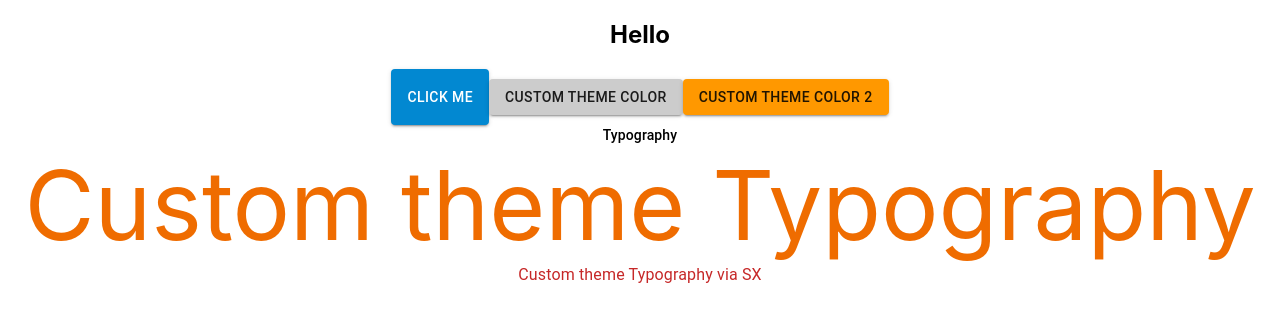
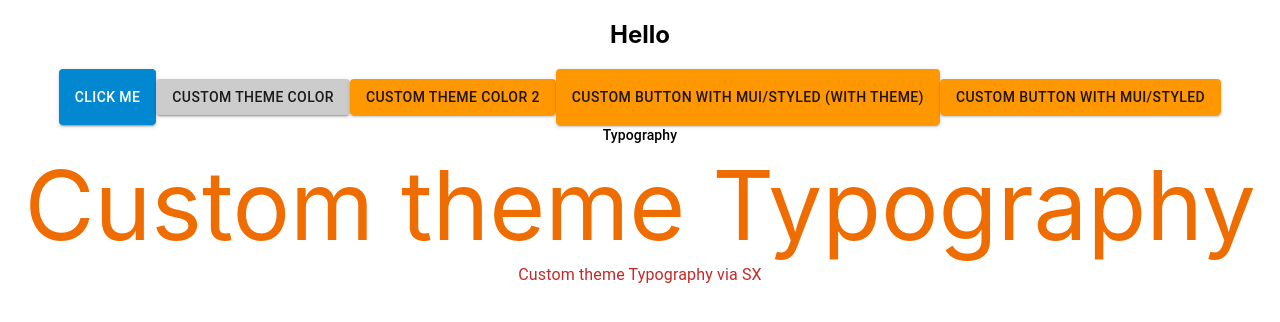
Before and after one commit to Dina2703/mui-v5-examples, a React (Create React App) app: page / in a window 1280 px wide. Shown: the top 322 px of the page. Built offline with nearby package versions, Linux system fonts and the light colour scheme.

Commit message:
small example for custom component in MUI with Styled func.

```diff
--- a/src/App.js
+++ b/src/App.js
@@ -1,7 +1,16 @@
 import { Button, Typography } from "@mui/material";
 import "./App.css";
+import { styled } from "@mui/material/styles";
 
 function App() {
+  //make a custom component with 'styled' func, by passing the MUI component you need to customize.
+  const MyCustomButton2 = styled(Button)({
+    boxShadow: 2,
+  });
+  const MyCustomButton = styled(Button)(({ theme }) => ({
+    padding: theme.spacing(2),
+  }));
+
   return (
     <div className="App">
       <h2>Hello</h2>
@@ -14,6 +23,12 @@ function App() {
       <Button variant="contained" color="secondary">
         Custom theme color 2
       </Button>
+      <MyCustomButton variant="contained" color="secondary">
+        Custom Button with MUI/styled (with theme)
+      </MyCustomButton>
+      <MyCustomButton2 variant="contained" color="secondary">
+        Custom Button with MUI/styled
+      </MyCustomButton2>
       <Typography variant="subtitle2" color="initial">
         Typography
       </Typography>
```
